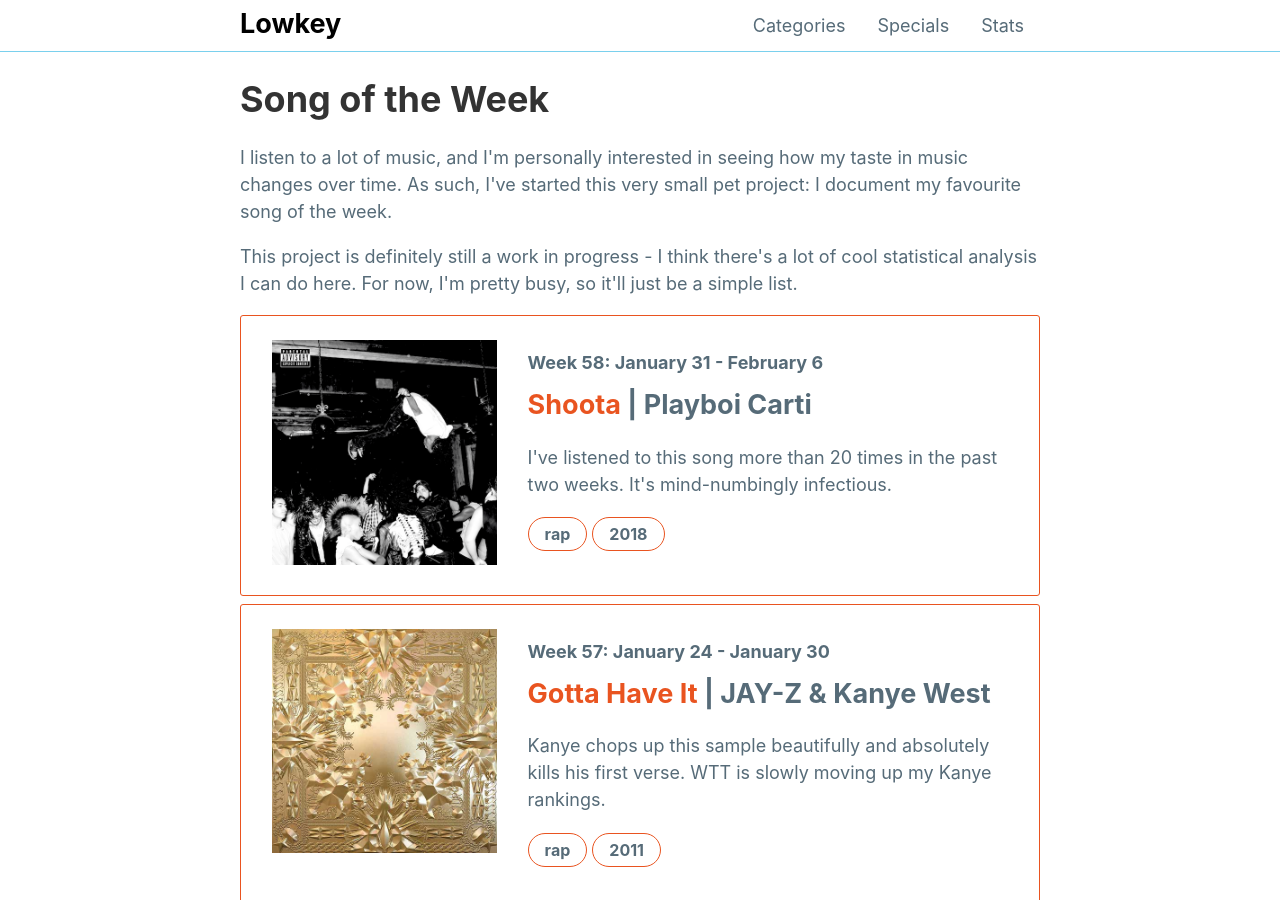
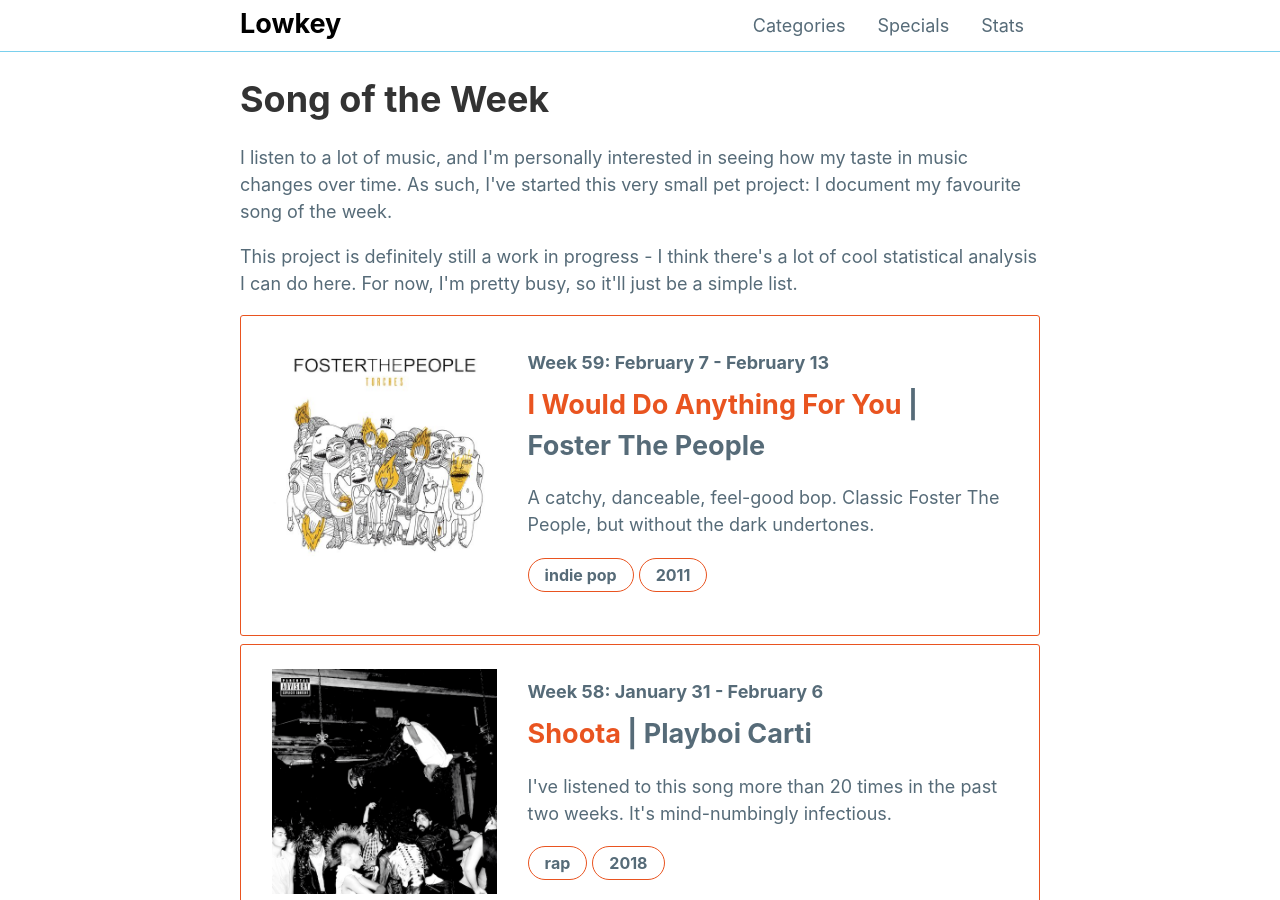
Before and after one commit to mattxwang/lowkey, a Jekyll site: the page built from _stats/song-of-the-week.html, in a window 1280 px wide and 900 px high. Built offline with Jekyll 4.4.1, drawn with Linux system fonts in a browser that asks for light colours; comment, search, counter and statistics services are not loaded.

Commit message:
ooh la la

```diff
--- a/_data/sotw.yml
+++ b/_data/sotw.yml
@@ -578,3 +578,13 @@
   year: 2018
   blurb: >
     I've listened to this song more than 20 times in the past two weeks. It's mind-numbingly infectious.
+week59:
+  week: "Week 59: February 7 - February 13"
+  title: "I Would Do Anything For You"
+  artist: "Foster The People"
+  album: "Torches"
+  album_art: "torches.jpg"
+  genre: "indie pop"
+  year: 2011
+  blurb: >
+    A catchy, danceable, feel-good bop. Classic Foster The People, but without the dark undertones.
```
Also changed, not shown: img/albums/torches.jpg (added).
